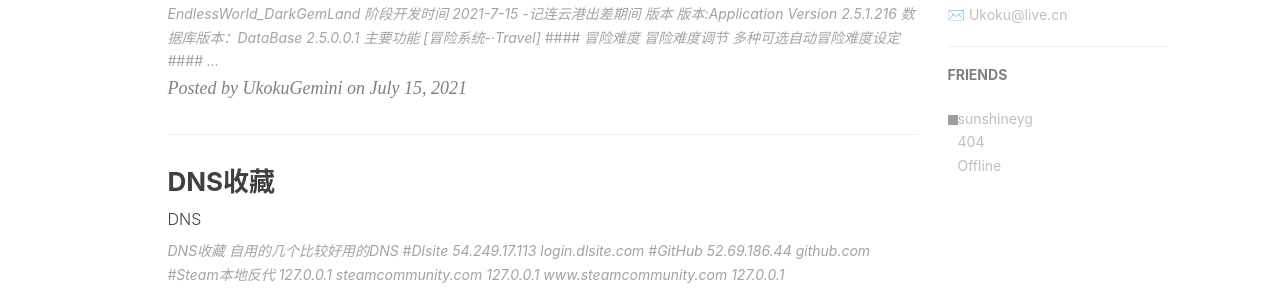
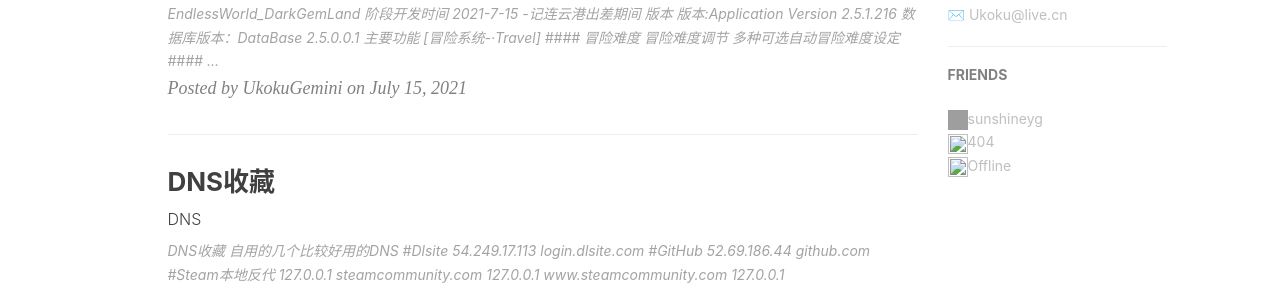
Before and after one commit to UkokuGemini/UkokuGemini.github.io, a Jekyll site: the page built from index.html, in a window 1280 px wide. Shown: the part 890-1181 px from the top of the page. Built offline with Jekyll 4.4.1, drawn with Linux system fonts in a browser that asks for light colours; nearby versions of some CDN libraries; the list of posts is cut into pages by our own code; grey boxes are pictures that could not be loaded.

Commit message:
Update page.html

```diff
--- a/_layouts/page.html
+++ b/_layouts/page.html
@@ -109,7 +109,7 @@
                 <h5>FRIENDS</h5>
                 <ul class="list-inline">
                     {% for friend in site.friends %}
-                        <li><img src="{{friend.pic}}" height="10" width="10"/><a href="{{friend.href}}">{{friend.title}}</a></li>
+                        <li><img src="{{friend.pic}}" height="20" width="20"/><a href="{{friend.href}}">{{friend.title}}</a></li>
                         <Br/>
                     {% endfor %}
                 </ul>
```
